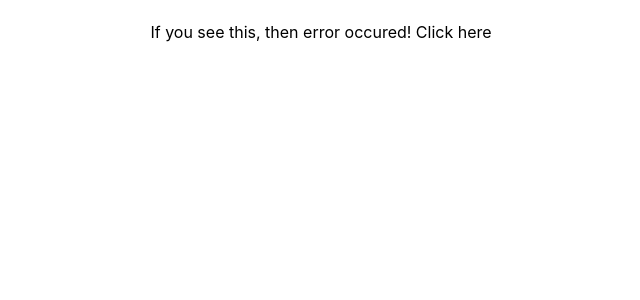
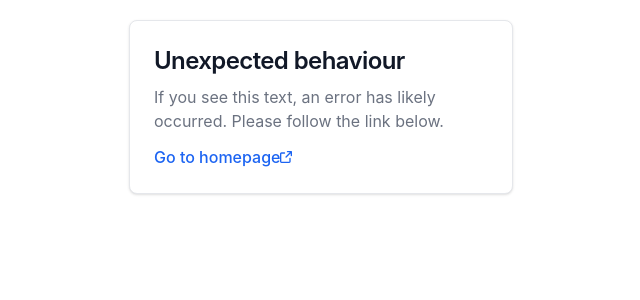
Before and after one commit to SyrymAbdikhan/Carbon-Footprint-Calculator, a Flask app: template src/templates/base.html in a window 1280 px wide. Shown: the top 300 px of the page, without its empty margins (319-959 px from the left). Run offline with Flask 3, Linux system fonts and the light colour scheme; the template is opened without the code that fills it, so the values that code supplies are empty; some libraries are stand-ins or nearby versions.

Commit message:
changed error content

```diff
--- a/src/templates/base.html
+++ b/src/templates/base.html
@@ -9,12 +9,24 @@
     {% block style %}{% endblock %}
   </head>
   <body>
-    <main class="max-w-lg mx-auto p-5">
+    <main class="max-w-screen-lg mx-auto p-5">
       {% block content %}
-      <center>
-        If you see this, then error occured!
-        <a href="{{url_for('index') }}">Click here</a>
-      </center>
+      <div class="max-w-sm mx-auto p-6 bg-white border border-gray-200 rounded-lg shadow dark:bg-gray-800 dark:border-gray-700">
+        <h5 class="mb-2 text-2xl font-semibold tracking-tight text-gray-900 dark:text-white">
+          Unexpected behaviour
+        </h5>
+        <p class="mb-3 font-normal text-gray-500 dark:text-gray-400">
+          If you see this text, an error has likely occurred. Please follow the link below.
+        </p>
+        <a href="{{ url_for('index') }}" class="inline-flex font-medium items-center text-blue-600 hover:underline">
+          Go to homepage
+          <svg class="w-3 h-3 ms-2.5 rtl:rotate-[270deg]" aria-hidden="true" xmlns="http://www.w3.org/2000/svg"
+            fill="none" viewBox="0 0 18 18">
+            <path stroke="currentColor" stroke-linecap="round" stroke-linejoin="round" stroke-width="2"
+              d="M15 11v4.833A1.166 1.166 0 0 1 13.833 17H2.167A1.167 1.167 0 0 1 1 15.833V4.167A1.166 1.166 0 0 1 2.167 3h4.618m4.447-2H17v5.768M9.111 8.889l7.778-7.778" />
+          </svg>
+        </a>
+      </div>
       {% endblock %}
     </main>
 
```
